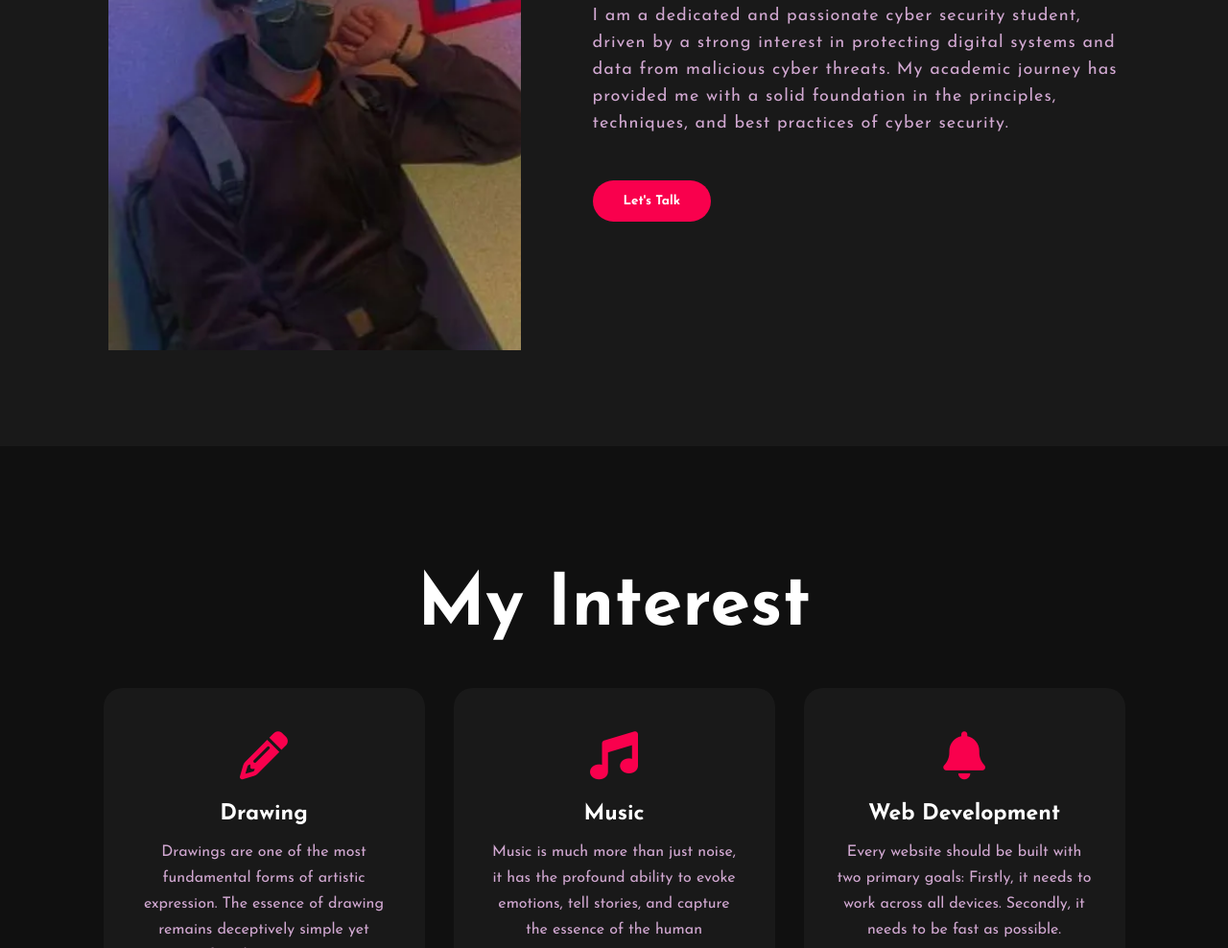
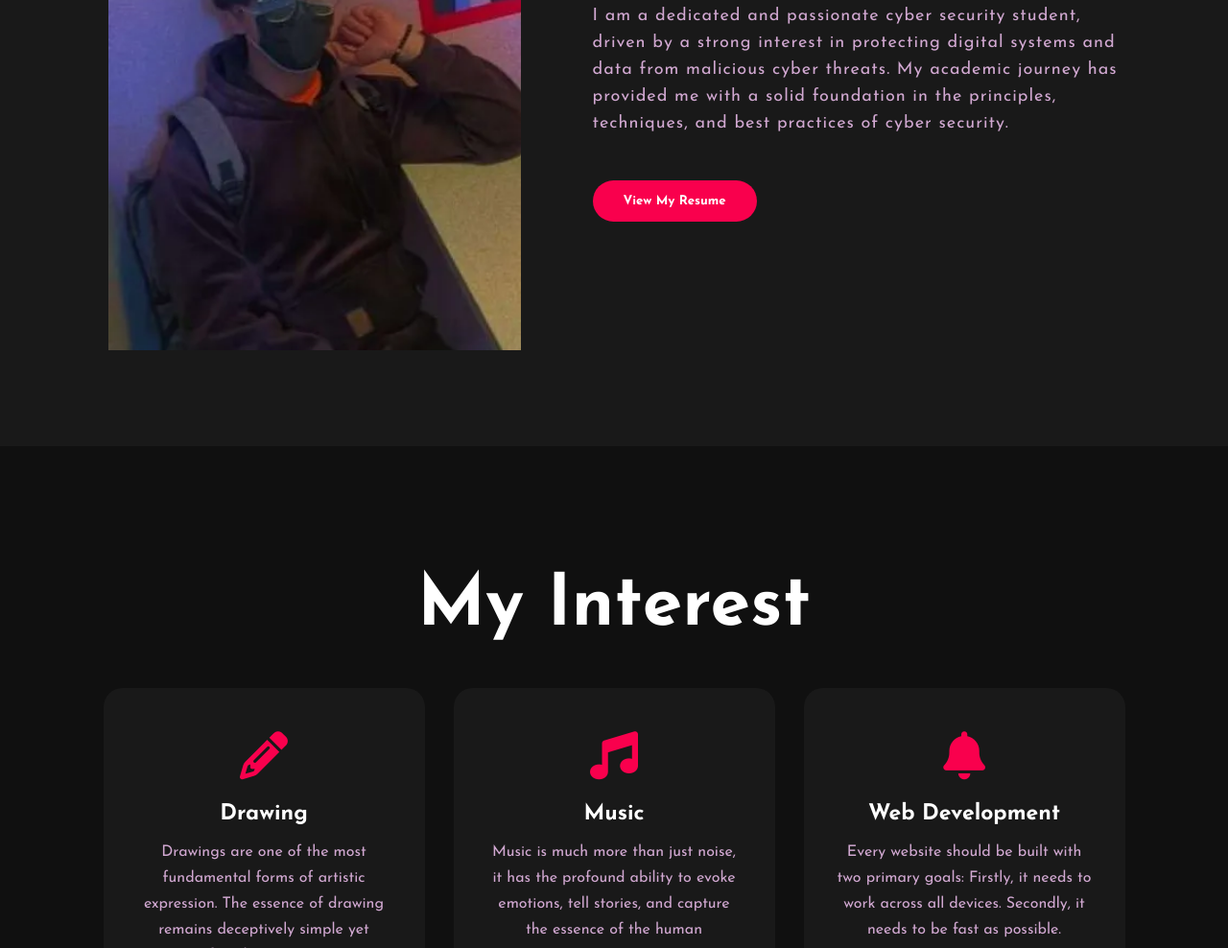
Before and after one commit to Amanlaw01/portfolio.github.io, a plain HTML site: page index.html in a window 1280 px wide. Shown: the part 1173-2161 px from the top of the page at 96% size. Drawn offline with Linux system fonts and the light colour scheme.

Commit message:
Update index.html

```diff
--- a/index.html
+++ b/index.html
@@ -45,7 +45,7 @@
                     <h2>About Me</h2>
                     <h5>Cyber <span>Security</span></h5>
                     <p>I am a dedicated and passionate cyber security student, driven by a strong interest in protecting digital systems and data from malicious cyber threats. My academic journey has provided me with a solid foundation in the principles, techniques, and best practices of cyber security. </p>
-                    <button type="button">Let's Talk</button>
+                    <button type="button" onclick="window.open('AmanCV.pdf', '_blank')">View My Resume</button>
                 </div>
             </div>
         </section>
```
